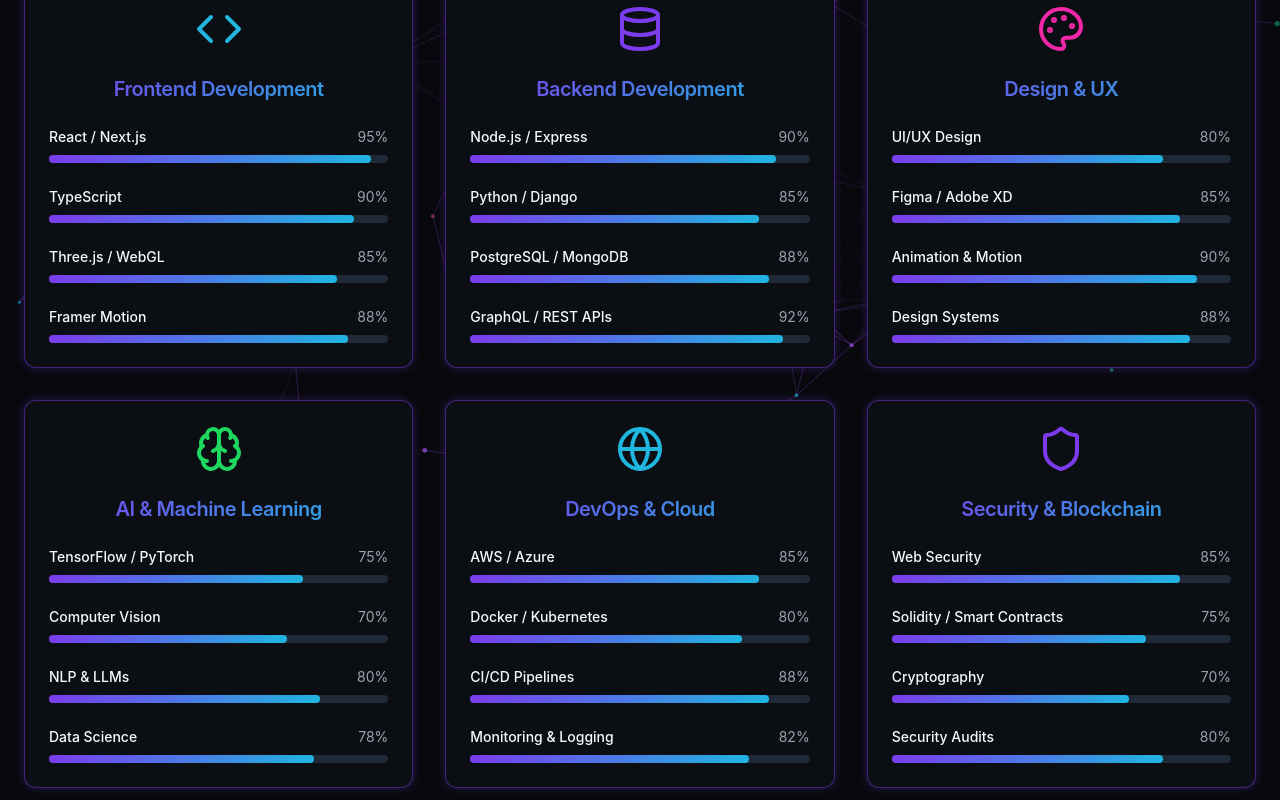
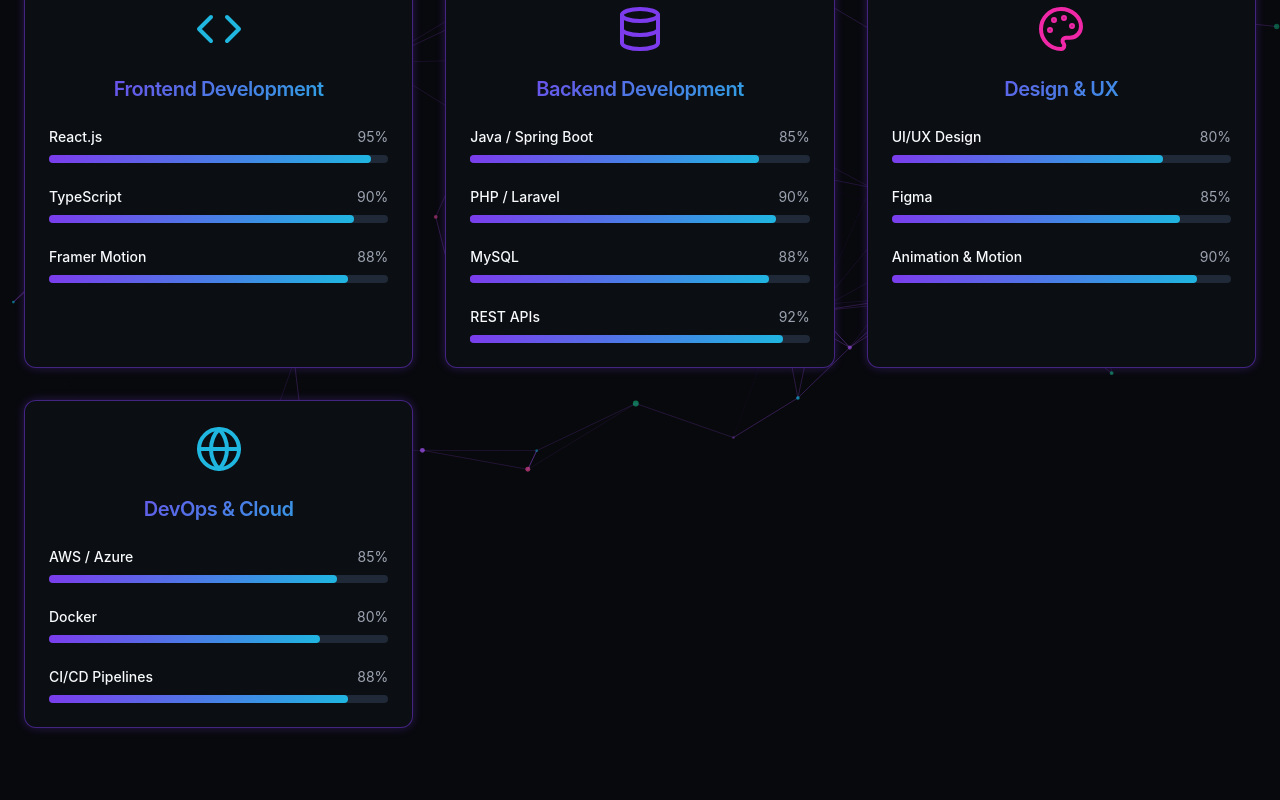
Before and after one commit to sivasamyt/sivasamy-fullstack-developer, a React (Vite) app: page /skills in a window 1280 px wide. Shown: the part 320-1120 px from the top of the page. Built offline with nearby package versions, Linux system fonts and the light colour scheme; the HTML template or start-up script is replaced by a standard one.

Commit message:
Skills page corrected

```diff
--- a/src/pages/Skills.tsx
+++ b/src/pages/Skills.tsx
@@ -11,9 +11,8 @@
       icon: Code,
       color: "text-[hsl(var(--cyber-blue))]",
       skills: [
-        { name: "React / Next.js", level: 95 },
+        { name: "React.js", level: 95 },
         { name: "TypeScript", level: 90 },
-        { name: "Three.js / WebGL", level: 85 },
         { name: "Framer Motion", level: 88 }
       ]
     },
@@ -22,10 +21,10 @@
       icon: Database,
       color: "text-[hsl(var(--cyber-purple))]",
       skills: [
-        { name: "Node.js / Express", level: 90 },
-        { name: "Python / Django", level: 85 },
-        { name: "PostgreSQL / MongoDB", level: 88 },
-        { name: "GraphQL / REST APIs", level: 92 }
+        { name: "Java / Spring Boot", level: 85 },
+        { name: "PHP / Laravel", level: 90 },
+        { name: "MySQL", level: 88 },
+        { name: "REST APIs", level: 92 }
       ]
     },
     {
@@ -34,44 +33,43 @@
       color: "text-[hsl(var(--cyber-pink))]",
       skills: [
         { name: "UI/UX Design", level: 80 },
-        { name: "Figma / Adobe XD", level: 85 },
-        { name: "Animation & Motion", level: 90 },
-        { name: "Design Systems", level: 88 }
+        { name: "Figma", level: 85 },
+        { name: "Animation & Motion", level: 90 }
       ]
     },
-    {
-      title: "AI & Machine Learning",
-      icon: Brain,
-      color: "text-[hsl(var(--cyber-green))]",
-      skills: [
-        { name: "TensorFlow / PyTorch", level: 75 },
-        { name: "Computer Vision", level: 70 },
-        { name: "NLP & LLMs", level: 80 },
-        { name: "Data Science", level: 78 }
-      ]
-    },
+    // {
+    //   title: "AI & Machine Learning",
+    //   icon: Brain,
+    //   color: "text-[hsl(var(--cyber-green))]",
+    //   skills: [
+    //     { name: "TensorFlow / PyTorch", level: 75 },
+    //     { name: "Computer Vision", level: 70 },
+    //     { name: "NLP & LLMs", level: 80 },
+    //     { name: "Data Science", level: 78 }
+    //   ]
+    // },
     {
       title: "DevOps & Cloud",
       icon: Globe,
       color: "text-[hsl(var(--cyber-blue))]",
       skills: [
         { name: "AWS / Azure", level: 85 },
-        { name: "Docker / Kubernetes", level: 80 },
+        { name: "Docker", level: 80 },
         { name: "CI/CD Pipelines", level: 88 },
-        { name: "Monitoring & Logging", level: 82 }
+        // { name: "Monitoring & Logging", level: 82 }
       ]
     },
-    {
-      title: "Security & Blockchain",
-      icon: Shield,
-      color: "text-[hsl(var(--cyber-purple))]",
-      skills: [
-        { name: "Web Security", level: 85 },
-        { name: "Solidity / Smart Contracts", level: 75 },
-        { name: "Cryptography", level: 70 },
-        { name: "Security Audits", level: 80 }
-      ]
-    }
+    // {
+    //   title: "Security & Blockchain",
+    //   icon: Shield,
+    //   color: "text-[hsl(var(--cyber-purple))]",
+    //   skills: [
+    //     { name: "Web Security", level: 85 },
+    //     { name: "Solidity / Smart Contracts", level: 75 },
+    //     { name: "Cryptography", level: 70 },
+    //     { name: "Security Audits", level: 80 }
+    //   ]
+    // }
   ];
 
   const containerVariants = {
@@ -184,7 +182,7 @@
         </motion.div>
 
         {/* Technical Certifications Section */}
-        <motion.div
+        {/* <motion.div
           initial={{ opacity: 0, y: 30 }}
           animate={{ opacity: 1, y: 0 }}
           transition={{ duration: 0.8, delay: 1 }}
@@ -217,7 +215,7 @@
               </motion.div>
             ))}
           </div>
-        </motion.div>
+        </motion.div> */}
       </div>
     </PageTransition>
   );
```
